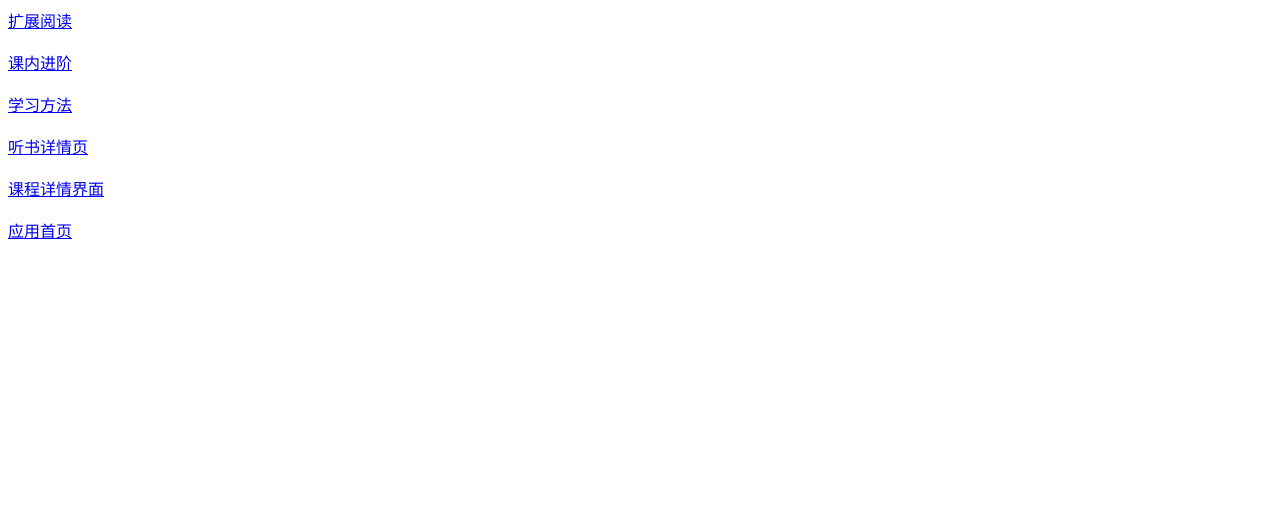
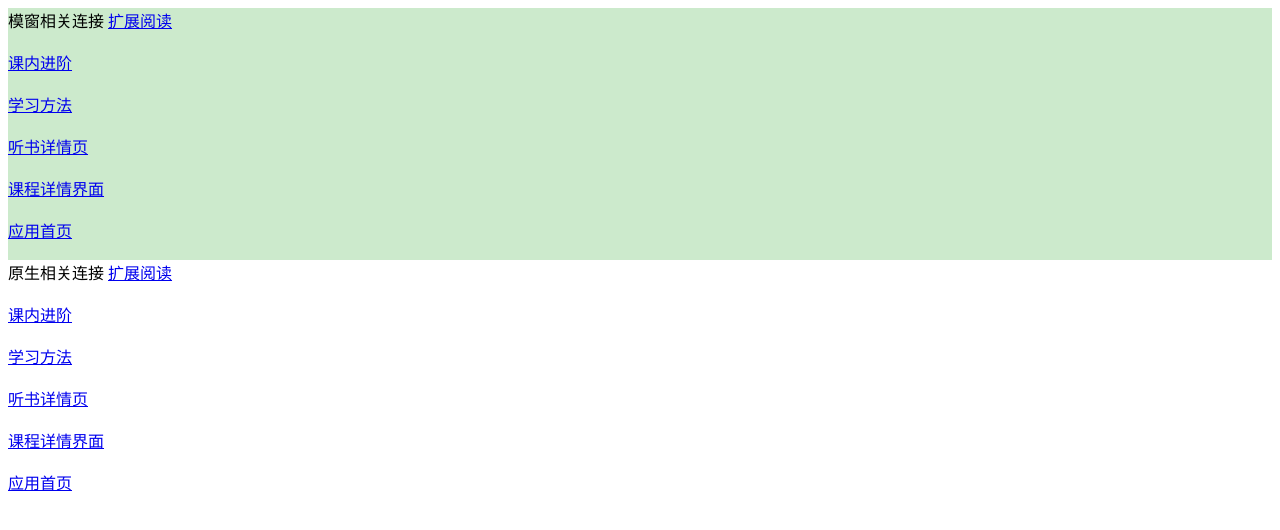
Before and after one commit to ManBali/luojilab, a plain HTML site: page magiclink/index.html in a window 1280 px wide. Drawn offline with Linux system fonts and the light colour scheme.

Commit message:
fixed: 加入两种跳转分析

```diff
--- a/magiclink/index.html
+++ b/magiclink/index.html
@@ -5,11 +5,24 @@
 	<title>MaginLink测试</title>
 </head>
 <body>
+   <div style="background: #AdA9">
+   	<SPAN> 模窗相关连接</SPAN>
    <a href="https://avrxff.mlinks.cc/AdSn">扩展阅读</a><br><br>
    <a href="https://avrxff.mlinks.cc/AdSm">课内进阶</a><br><br>
    <a href="https://avrxff.mlinks.cc/AdSG">学习方法</a><br><br>
    <a href="https://avrxff.mlinks.cc/AdA9?params_uuid=115215313884286976">听书详情页</a><br><br>
    <a href="https://avrxff.mlinks.cc/AdAR?params_uuid=115202307779596288">课程详情界面</a><br><br>
    <a href="https://avrxff.mlinks.cc/AdA8">应用首页</a><br><br>
+   </div>
+   <div>
+   	 <span>原生相关连接</span>
+   	   <a href="igetcool://juvenile.dedao.app/find/expandread">扩展阅读</a><br><br>
+	   <a href="igetcool://juvenile.dedao.app/find/coursepro">课内进阶</a><br><br>
+	   <a href="igetcool://juvenile.dedao.app/find/learnmethod">学习方法</a><br><br>
+	   <a href="igetcool://juvenile.dedao.app/go/listen_series_book?params_uuid=115215313884286976">听书详情页</a><br><br>
+	   <a href="igetcool://juvenile.dedao.app/course/detail?params_uuid=115202307779596288&params_title=课程详情界面">课程详情界面</a><br><br>
+	   <a href="igetcool://juvenile.dedao.app/go/main">应用首页</a><br><br>
+   </div>
+
 </body>
 </html>
```
